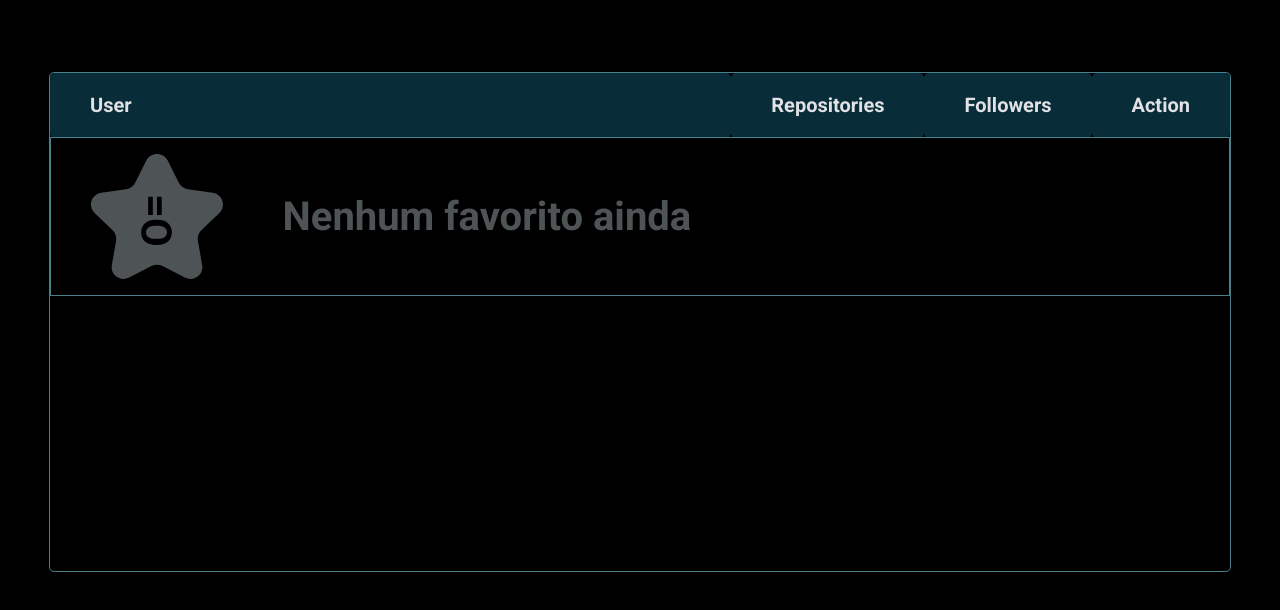
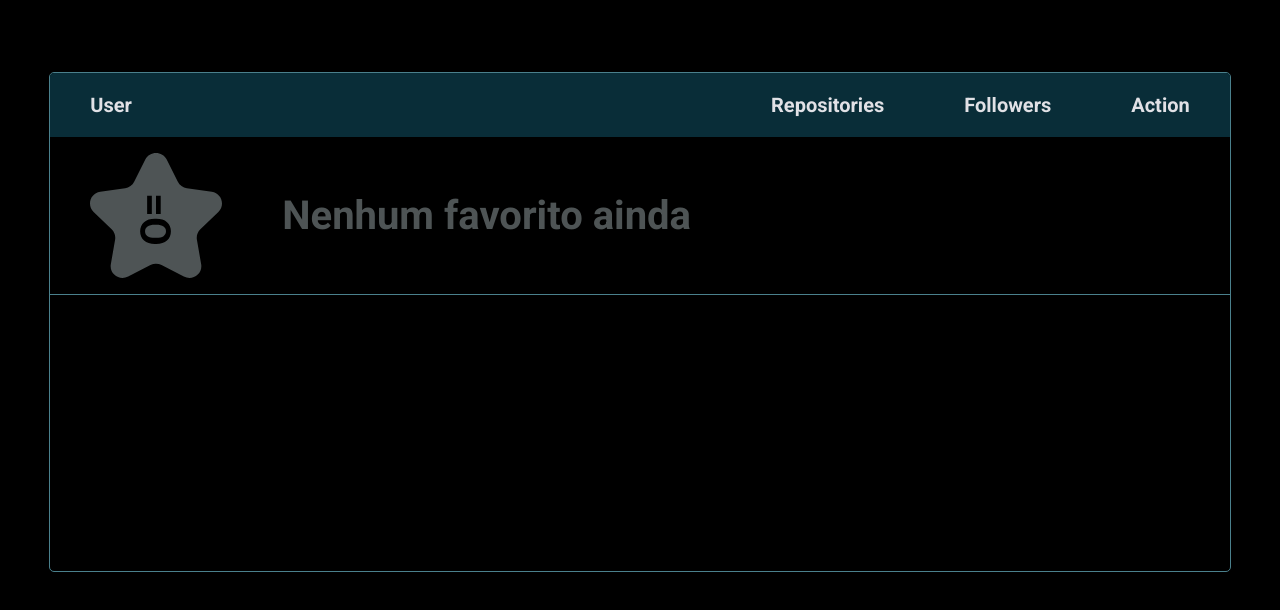
Before and after one commit to lucasvir/git-fav, a plain HTML site: page index.html in a window 1280 px wide. Shown: the part 178-788 px from the top of the page. Drawn offline with Linux system fonts and the light colour scheme.

Commit message:
finalizing css

```diff
--- a/css/style.css
+++ b/css/style.css
@@ -167,7 +167,6 @@ table thead th {
   color: var(--tx-tb-color);
 
   text-align: left;
-  border-radius: 5px;
   padding: 1.6rem 4rem;
 }
 
@@ -204,7 +203,9 @@ table tbody td {
 }
 
 table tbody tr {
-  border: 1px solid var(--bd-tb-color);
+  border-bottom: 1px solid var(--bd-tb-color);
+  border-left: none;
+  border-right: none;
 }
 
 table tbody tr:nth-child(even) {
```
Also changed, not shown: 1 other file.
